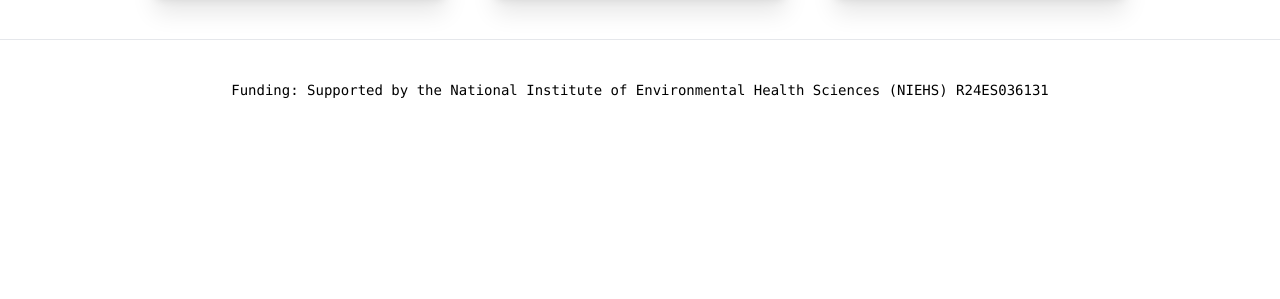
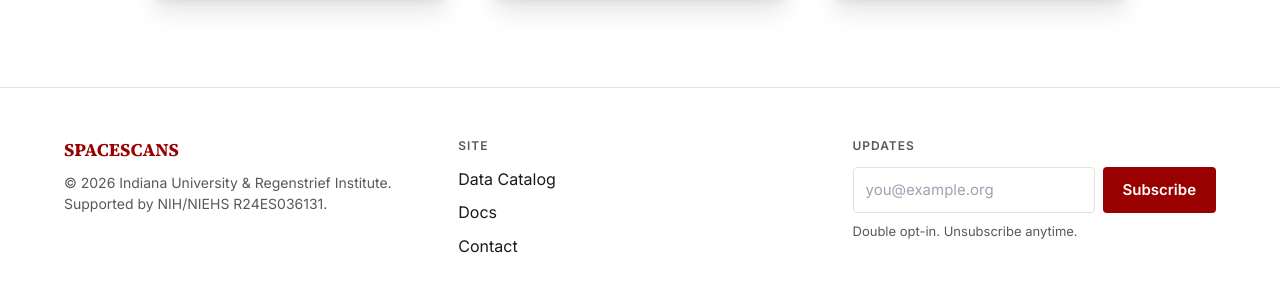
Before and after one commit to IU-Ultraman/spacescans-landing-page, a website: page index.html in a window 1280 px wide. Shown: the part 2940-3239 px from the top of the page. Before the commit the page ends 3080 px from the top, so only its background shows below. Drawn offline with nearby package versions, Linux system fonts and the light colour scheme.

Commit message:
feat(brand): rebuild sitewide footer with 3-column grid and signup form skeleton
The signup form markup is in place on every page footer; MailerLite
wiring lands in a later commit (form is currently non-functional).

```diff
--- a/css/index.css
+++ b/css/index.css
@@ -352,3 +352,110 @@ header > .collapsible-header {
 body { padding-top: 60px; }
 @media (max-width: 1023px) { body { padding-top: 56px; } }
 /* --- end site header ----------------------------------------- */
+
+/* --- Site footer --------------------------------------------- */
+.site-footer {
+  margin-top: 4rem;
+  padding: 3rem 5% 2rem;
+  background: #fff;
+  border-top: 1px solid var(--rule);
+  font-family: var(--font-sans);
+  color: var(--ink);
+}
+.site-footer__grid {
+  display: grid;
+  grid-template-columns: repeat(3, 1fr);
+  gap: 2.5rem;
+  max-width: 1200px;
+  margin: 0 auto;
+}
+@media (max-width: 768px) {
+  .site-footer__grid {
+    grid-template-columns: 1fr;
+    gap: 2rem;
+  }
+}
+.site-footer__col h4 {
+  font-family: var(--font-sans);
+  font-size: 0.75rem;
+  font-weight: 600;
+  letter-spacing: 0.08em;
+  text-transform: uppercase;
+  color: var(--muted);
+  margin-bottom: 0.75rem;
+}
+.site-footer__col ul { list-style: none; padding: 0; margin: 0; }
+.site-footer__col li { margin-bottom: 0.5rem; }
+.site-footer__col a {
+  color: var(--ink);
+  text-decoration: none;
+  border-bottom: 1px solid transparent;
+}
+.site-footer__col a:hover {
+  color: var(--crimson);
+  border-bottom-color: var(--crimson);
+}
+.site-footer__brand {
+  font-family: var(--font-serif);
+  font-weight: 700;
+  font-size: 1.125rem;
+  color: var(--crimson);
+  margin-bottom: 0.5rem;
+}
+.site-footer__copy {
+  font-size: var(--fs-small);
+  color: var(--muted);
+  line-height: 1.5;
+}
+
+/* --- Signup form --------------------------------------------- */
+.signup-form {
+  display: flex;
+  gap: 0.5rem;
+  align-items: stretch;
+  font-family: var(--font-sans);
+}
+.signup-form input[type="email"] {
+  flex: 1;
+  min-width: 0;
+  padding: 0.625rem 0.75rem;
+  border: 1px solid var(--rule);
+  border-radius: 4px;
+  font-size: 0.9375rem;
+  font-family: inherit;
+  color: var(--ink);
+  background: #fff;
+}
+.signup-form input[type="email"]:focus {
+  outline: 2px solid var(--navy);
+  outline-offset: 1px;
+  border-color: var(--navy);
+}
+.signup-form button {
+  padding: 0.625rem 1.25rem;
+  background: var(--crimson);
+  color: #fff;
+  border: 0;
+  border-radius: 4px;
+  font-weight: 600;
+  font-size: 0.9375rem;
+  cursor: pointer;
+  font-family: inherit;
+}
+.signup-form button:hover { background: var(--crimson-deep); }
+.signup-form button:disabled { opacity: 0.6; cursor: progress; }
+
+.signup-status {
+  margin-top: 0.5rem;
+  font-size: var(--fs-small);
+  min-height: 1.2em;
+}
+.signup-status[data-state="success"] { color: var(--navy); }
+.signup-status[data-state="error"]   { color: var(--crimson); }
+
+.signup-note {
+  margin-top: 0.5rem;
+  font-size: 0.8125rem;
+  color: var(--muted);
+}
+/* --- end footer + signup form -------------------------------- */
--- a/index.html
+++ b/index.html
@@ -325,29 +325,33 @@
       </div>
     </section>
 
-    <hr class="tw-mt-4" />
-
-    <footer
-      class="tw-mt-auto tw-flex tw-min-h-[100px] tw-w-full tw-place-content-around tw-place-items-center tw-gap-3 tw-p-[2%] tw-px-[10%] tw-text-black max-md:tw-flex-col"
-    >
-      <div class="tw-flex tw-gap-6 tw-text-2xl">
-        <p class="tw-text-sm">
-          Funding: Supported by the National Institute of Environmental Health
-          Sciences (NIEHS) R24ES036131
-        </p>
-        <!-- <a href="" aria-label="Github">
-          <i class="bi bi-github"></i>
-        </a>
-        <a href="https://twitter.com/@pauls_freeman" aria-label="Twitter">
-          <i class="bi bi-twitter"></i>
-        </a>
-        <a
-          href="https://stackoverflow.com/"
-          class="tw-h-[40px] tw-w-[40px]"
-          aria-label="stackoverflow"
-        >
-          <i class="bi bi-stack-overflow"></i>
-        </a> -->
+    <footer class="site-footer">
+      <div class="site-footer__grid">
+        <div class="site-footer__col">
+          <div class="site-footer__brand">SPACESCANS</div>
+          <p class="site-footer__copy">
+            &copy; 2026 Indiana University &amp; Regenstrief Institute.<br />
+            Supported by NIH/NIEHS R24ES036131.
+          </p>
+        </div>
+        <div class="site-footer__col">
+          <h4>Site</h4>
+          <ul>
+            <li><a href="pages/platform.html">Data Catalog</a></li>
+            <li><a href="pages/docs.html">Docs</a></li>
+            <li><a href="pages/contact.html">Contact</a></li>
+          </ul>
+        </div>
+        <div class="site-footer__col">
+          <h4>Updates</h4>
+          <form class="signup-form" data-mailerlite-form data-form-location="footer">
+            <label for="footer-email" class="visually-hidden">Email address</label>
+            <input id="footer-email" name="email" type="email" required placeholder="you@example.org" />
+            <button type="submit">Subscribe</button>
+          </form>
+          <p class="signup-note">Double opt-in. Unsubscribe anytime.</p>
+          <div class="signup-status" role="status" aria-live="polite"></div>
+        </div>
       </div>
     </footer>
   </body>
```
Also changed, not shown: pages/contact.html (+27 -10 lines), pages/docs.html (+27 -10 lines), pages/platform.html (+27 -10 lines).
